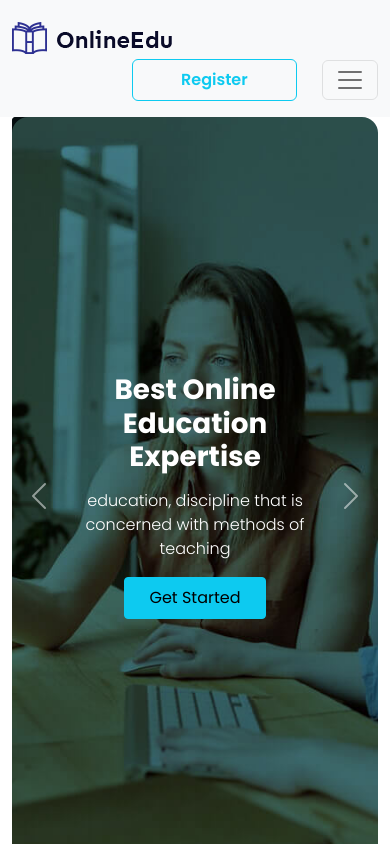
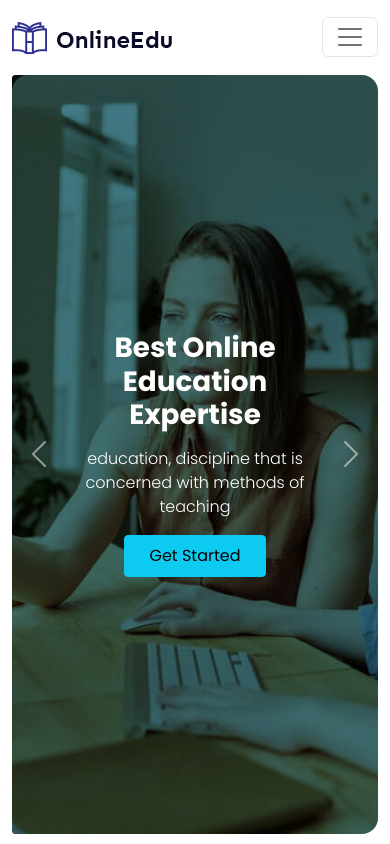
Before and after one commit to theenamulhaque/OnlineEdu-Website, a plain HTML site: page index.html in a window 390 px wide. Shown: the top 844 px of the page. Drawn offline with nearby package versions, Linux system fonts and the light colour scheme.

Commit message:
navber correction added

```diff
--- a/index.html
+++ b/index.html
@@ -23,11 +23,11 @@
     <header>
 
         <!-- navber start -->
-        <nav class="navbar navbar-expand-lg bg-light py-3">
+        <nav class="navbar navbar-expand-lg py-3">
             <div class="container">
-              <a class="navbar-brand order-1 order-sm-0 order-md-0 order-lg-0" href="#"><img src="image/logo.webp" alt=""></a>
+              <a class="navbar-brand" href="#"><img src="image/logo.webp" alt="" class="img-fluid"></a>
 
-                  <button class="navbar-toggler order-3 order-sm-3 order-md-3 order-lg-3" type="button" data-bs-toggle="collapse" data-bs-target="#navbarSupportedContent" aria-controls="navbarSupportedContent" aria-expanded="false" aria-label="Toggle navigation">
+                  <button class="navbar-toggler" type="button" data-bs-toggle="collapse" data-bs-target="#navbarSupportedContent" aria-controls="navbarSupportedContent" aria-expanded="false" aria-label="Toggle navigation">
                     <span class="navbar-toggler-icon"></span>
                   </button>
 
@@ -54,7 +54,7 @@
                 </ul>
               </div>
 
-              <div class="register-btn order-2">
+              <div class="register-btn order-2 d-none d-sm-none d-md-none d-lg-block">
                 <button class="btn btn-outline-info order-sm-2 order-md-2 order-lg-2 border-info py-2 px-5 fw-semibold ms-5" type="submit" style="margin-left: 120px !important;">Register</button>
               </div>
 
```
